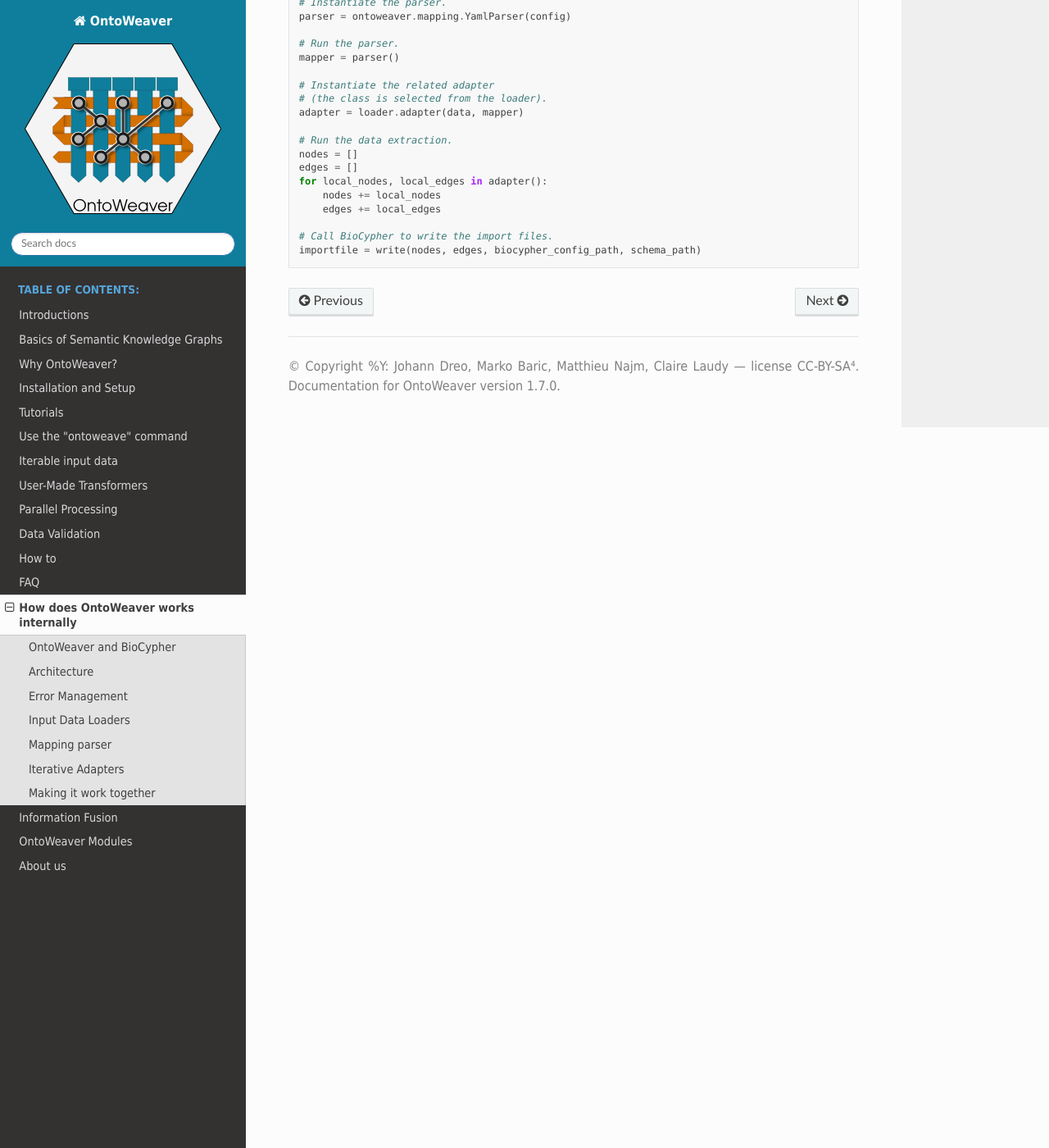
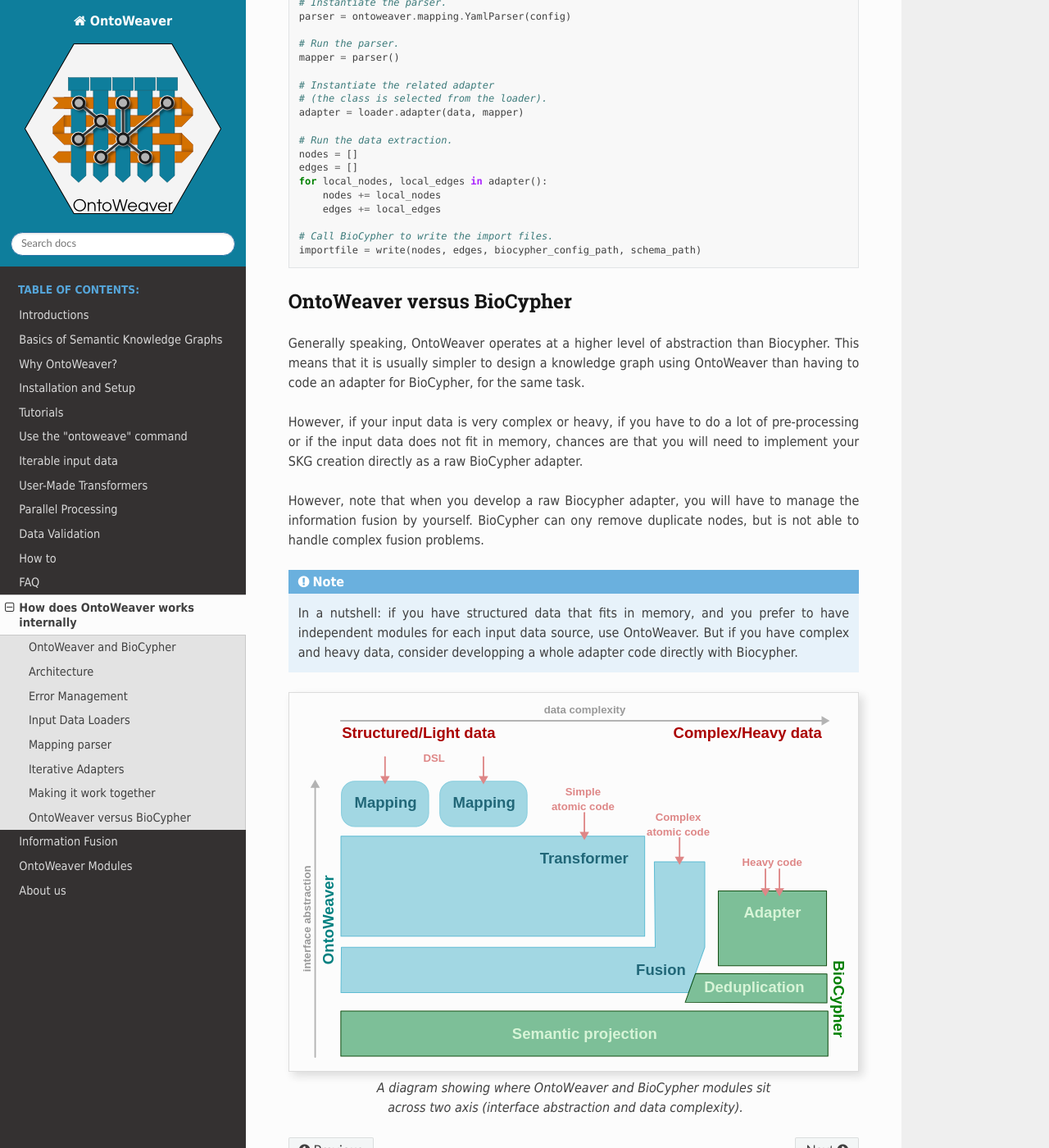
Before and after one commit to oncodash/ontoweaver, a Sphinx documentation site: the page built from docs/sections/processing.rst, in a window 1280 px wide and 1400 px high, scrolled down 5683 px. Shown: the whole window at 82% size. Built offline with Sphinx 7.4.7 and the Read the Docs theme 3.1.0, drawn with Linux system fonts in a browser that asks for light colours; pages that are not in the unit, such as notebooks, are missing from menus.

Commit message:
doc: OW vs BC abstractions

```diff
--- a/docs/sections/processing.rst
+++ b/docs/sections/processing.rst
@@ -305,3 +305,32 @@
 
     # Call BioCypher to write the import files.
     importfile = write(nodes, edges, biocypher_config_path, schema_path)
+
+
+OntoWeaver versus BioCypher
+^^^^^^^^^^^^^^^^^^^^^^^^^^^
+
+Generally speaking, OntoWeaver operates at a higher level of abstraction than
+Biocypher. This means that it is usually simpler to design a knowledge graph
+using OntoWeaver than having to code an adapter for BioCypher, for the same
+task.
+
+However, if your input data is very complex or heavy, if you have to do a lot
+of pre-processing or if the input data does not fit in memory, chances are that
+you will need to implement your SKG creation directly as a raw BioCypher adapter.
+
+However, note that when you develop a raw Biocypher adapter, you will have to
+manage the information fusion by yourself. BioCypher can ony remove duplicate
+nodes, but is not able to handle complex fusion problems.
+
+.. note::
+    In a nutshell: if you have structured data that fits in memory, and you
+    prefer to have independent modules for each input data source, use
+    OntoWeaver. But if you have complex and heavy data, consider developping a
+    whole adapter code directly with Biocypher.
+
+
+.. figure:: ../OntoWeaver_layer_BioCypher.svg
+
+    A diagram showing where OntoWeaver and BioCypher modules sit across two
+    axis (interface abstraction and data complexity).
```
Also changed, not shown: docs/OntoWeaver_layer_BioCypher.svg (added).
